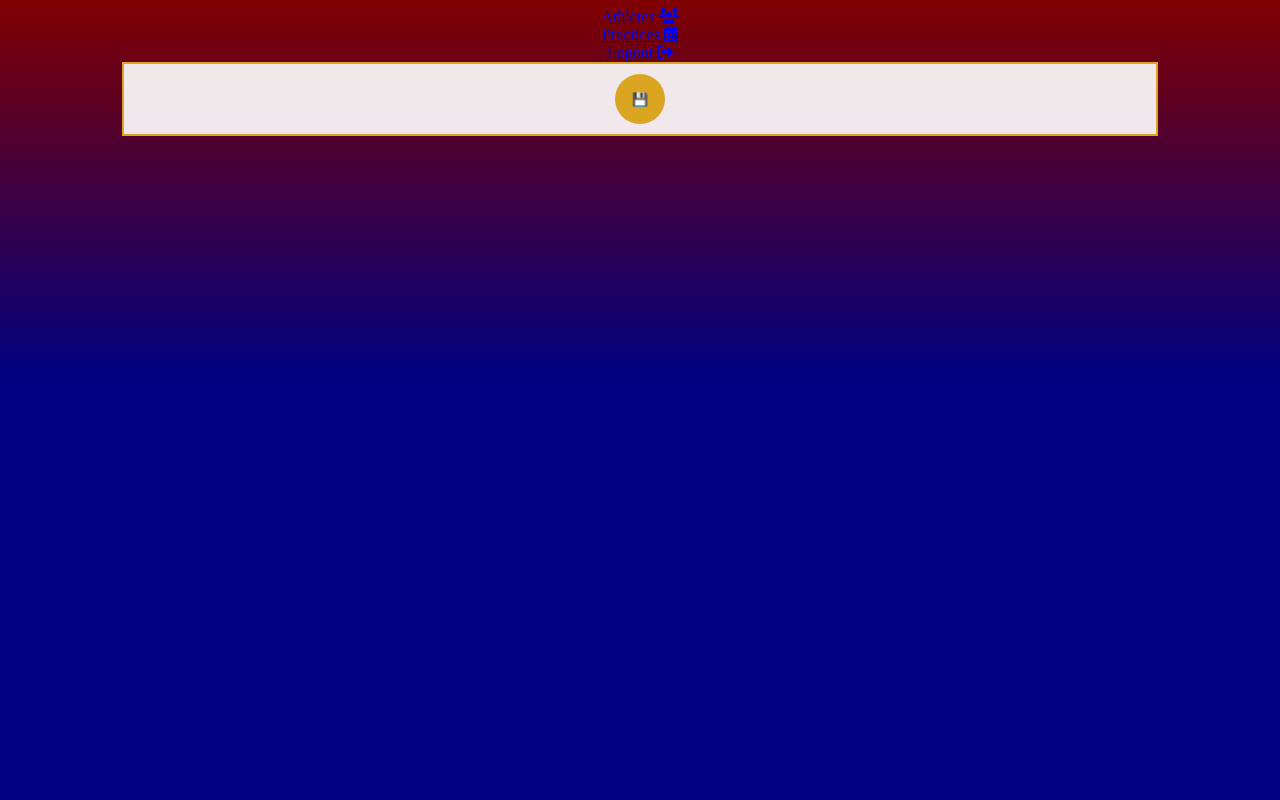
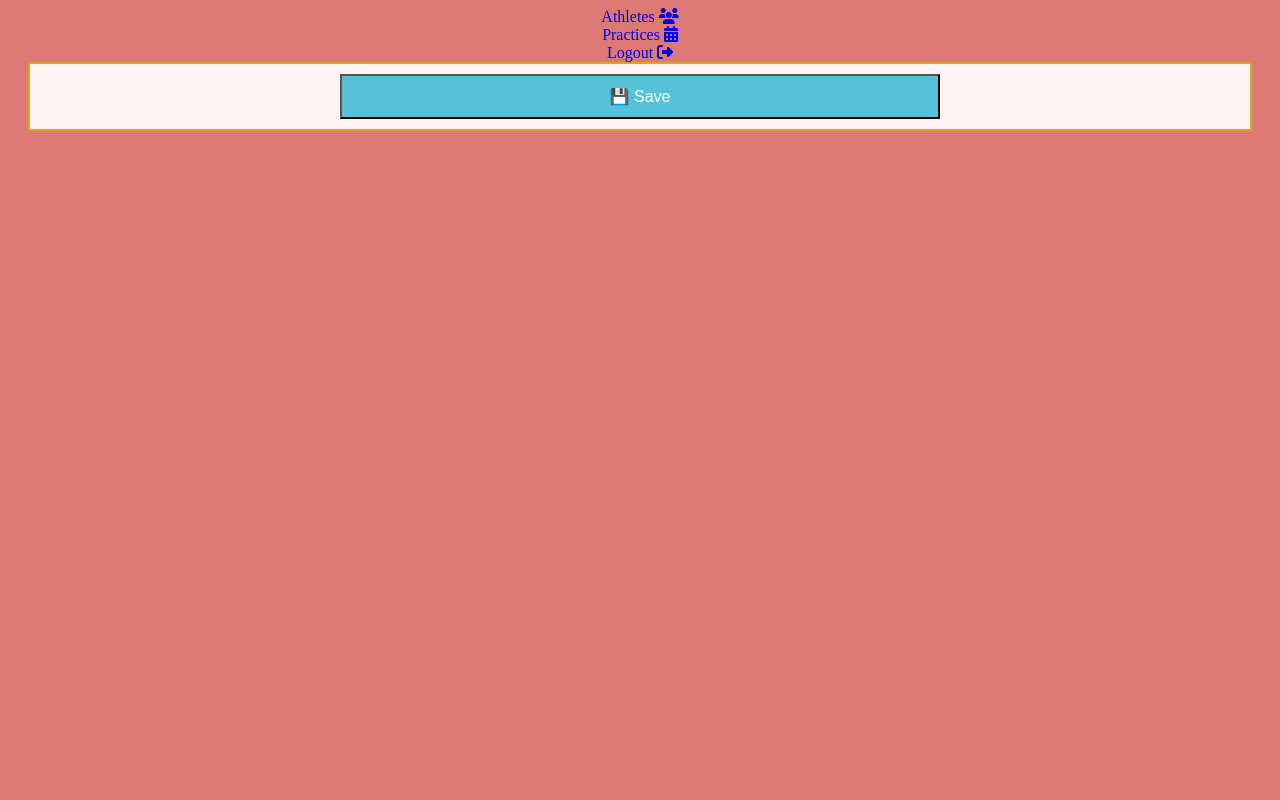
Before and after one commit to evan-mitchell93/BasketballStats, a Django app: page /practices/freethrows in a window 1280 px wide. Run offline with Django 5.2, Linux system fonts and the light colour scheme; the visitor is signed in with stand-in values (Sample User, id 1); data comes from the database, SQL or seed files in the repository; data that the repository does not hold is empty; some libraries are stand-ins or nearby versions.

Commit message:
Playing with colors

```diff
--- a/BasketballStatistics/static/css/main.css
+++ b/BasketballStatistics/static/css/main.css
@@ -1,12 +1,12 @@
 html {
-  background: linear-gradient(0deg,navy 53%, rgb(128,0,0));
+  background-color: #dd7973;
   height: 100%;
   position: relative;
 }
 
 .main_content {
   margin: auto;
-  width: 80%;
+  width: 95%;
   border: 2px solid goldenrod;
   padding: 10px;
   text-align: center;
@@ -15,15 +15,27 @@ html {
 }
 
 .navigation {
-  color:white;
+  color: white;
   display: flex;
-  flex-direction:column;
+  flex-direction: column;
   margin: auto;
   width: 80%;
   text-align: center;
 }
 
-.navigation a:visited {
+a:link {
+  text-decoration: none !important;
+}
+
+a:active {
+  text-decoration: none;
+}
+
+a:hover {
+  text-decoration: none;
+  color: goldenrod;
+}
+a:visited {
   color: white;
   text-decoration: none;
 }
--- a/BasketballStatistics/static/css/shootingform.css
+++ b/BasketballStatistics/static/css/shootingform.css
@@ -4,26 +4,71 @@
   padding: 3px;
   display: flex;
   flex-direction: column;
+  width: 90%;
+  margin: auto;
+  text-align: center;
+  border-bottom: 1px solid black;
 }
 
-input {
+.lbl_box {
+  display: flex;
+  flex-direction: column;
+  justify-content: center;
+  padding-top: 10px;
+  padding-bottom: 10px;
+  width: 33%;
+  text-align: center;
+  margin: auto;
+}
+.lbl_box label {
+  width: auto;
+  height: 45px;
+  font-size: large;
+  align-content: center;
+}
+
+.content_box {
+  display: flex;
+  flex-direction: row;
+}
+
+.btn_box {
+  display: flex;
+  flex-direction: column;
+  justify-content: center;
+  float: right;
+  width: 33%;
+  margin: auto;
+}
+
+.hidden {
   display: none;
 }
 button {
   color: white;
-  border: none;
-  border-radius: 50%;
-  width: 50px;
-  height: 50px;
+  text-align: center;
+  height: 45px;
+  font-size: medium;
 }
+
+button[disabled] {
+  background-color: grey;
+  color: black;
+}
+
 .btn_make {
-  background-color: green;
+  background-color: #33b249;
 }
 
 .btn_miss {
-  background-color: red;
+  background-color: #ed0800;
+}
+
+.btn_undo {
+  background-color: #a881af;
 }
 
 .submit {
-  background-color: goldenrod;
+  background-color: #55c2da;
+  width: 50%;
 }
--- a/BasketballStatistics/stats/templates/stats/free_throw_form.html
+++ b/BasketballStatistics/stats/templates/stats/free_throw_form.html
@@ -89,7 +89,7 @@
       </div>
     </div>
     {% endfor %}
-    <button type="submit" class="submit">&#128190</button>
+    <button type="submit" class="submit">&#128190 Save</button>
   </form>
 
   <script>
--- a/BasketballStatistics/stats/templates/stats/index.html
+++ b/BasketballStatistics/stats/templates/stats/index.html
@@ -4,24 +4,35 @@
   <head>
     <title>SOCS Basketball</title>
     <link rel="stylesheet" href="{% static 'css/main.css' %}" />
-    <link rel="stylesheet" href="{% static 'css/shootingform.css' %}"/>
-    <script src="https://kit.fontawesome.com/84f485136d.js" crossorigin="anonymous"></script>
-    <meta name="viewport" content="width=device-width, initial-scale=1.0">
-
+    <link rel="stylesheet" href="{% static 'css/shootingform.css' %}" />
+    <script
+      src="https://kit.fontawesome.com/84f485136d.js"
+      crossorigin="anonymous"
+    ></script>
+    <meta name="viewport" content="width=device-width, initial-scale=1.0" />
   </head>
   <body>
     {% if user.is_authenticated %}
-      <div class="navigation">
-        <a href="{% url 'view_athlete' %}">Athletes <i class="fa fa-users" aria-hidden="true"></i>
-        </a>
-        <a href="{% url 'practices' %}">Practices <i class="fa fa-calendar" aria-hidden="true"></i>
-        </a>
-        <a href="{% url 'logout' %}">Logout <i class="fa fa-sign-out" aria-hidden="true"></i>
+    <div class="navigation">
+      <div class="link_box">
+        <a href="{% url 'view_athlete' %}"
+          >Athletes <i class="fa fa-users" aria-hidden="true"></i>
         </a>
       </div>
-      <div class="main_content">{% block content %} {% endblock %}</div>
+      <div class="link_box">
+        <a href="{% url 'practices' %}"
+          >Practices <i class="fa fa-calendar" aria-hidden="true"></i>
+        </a>
+      </div>
+      <div class="link_box">
+        <a href="{% url 'logout' %}"
+          >Logout <i class="fa fa-sign-out" aria-hidden="true"></i>
+        </a>
+      </div>
+    </div>
+    <div class="main_content">{% block content %} {% endblock %}</div>
     {% else %}
-      <a href="{% url 'login' %}">Log In</a>
+    <a href="{% url 'login' %}">Log In</a>
     {% endif %}
   </body>
 </html>
```
Also changed, not shown: BasketballStatistics/stats/static/css/main.css (+19 -9 lines), BasketballStatistics/stats/static/css/shootingform.css (+32 -26 lines).
